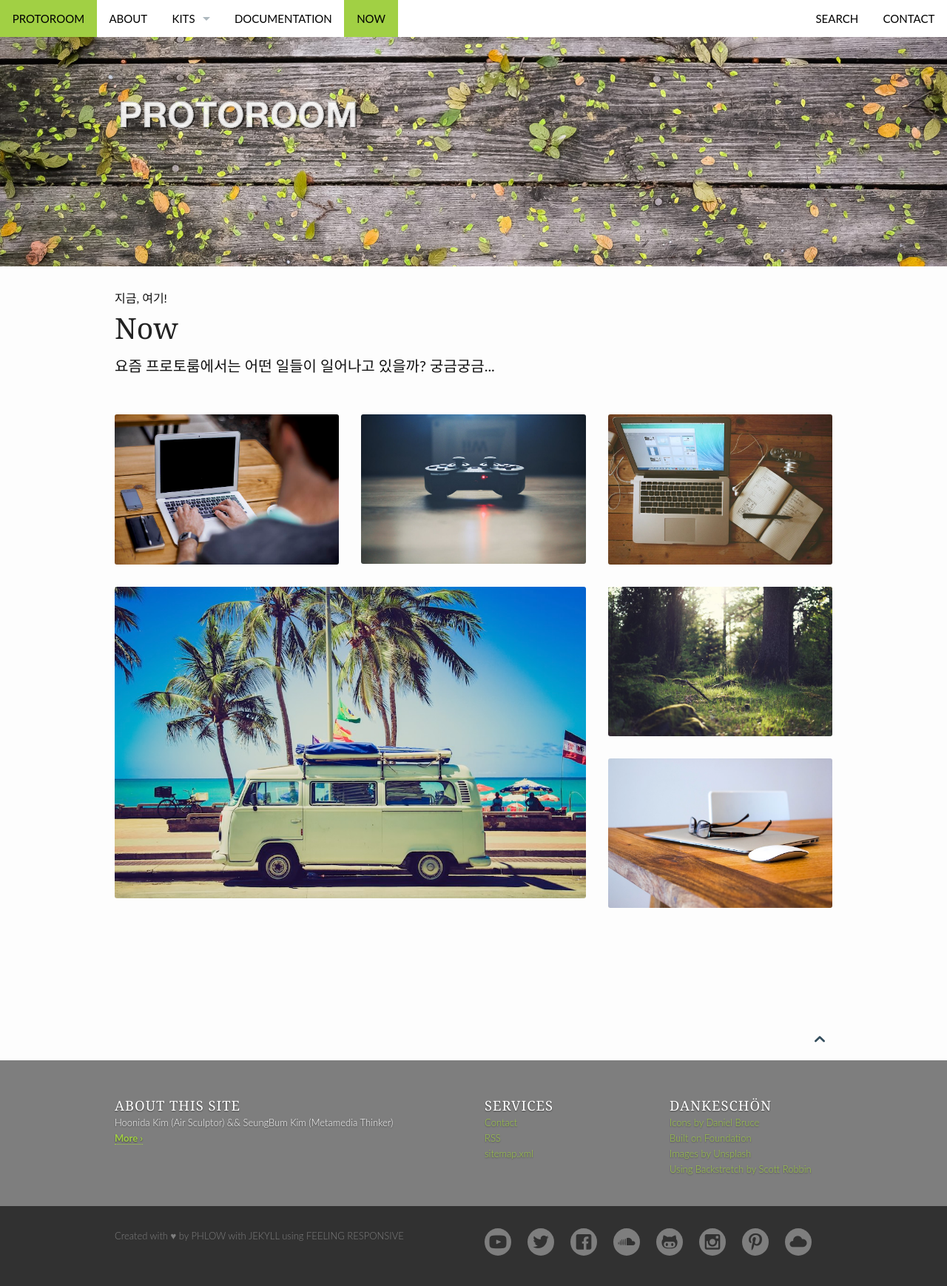
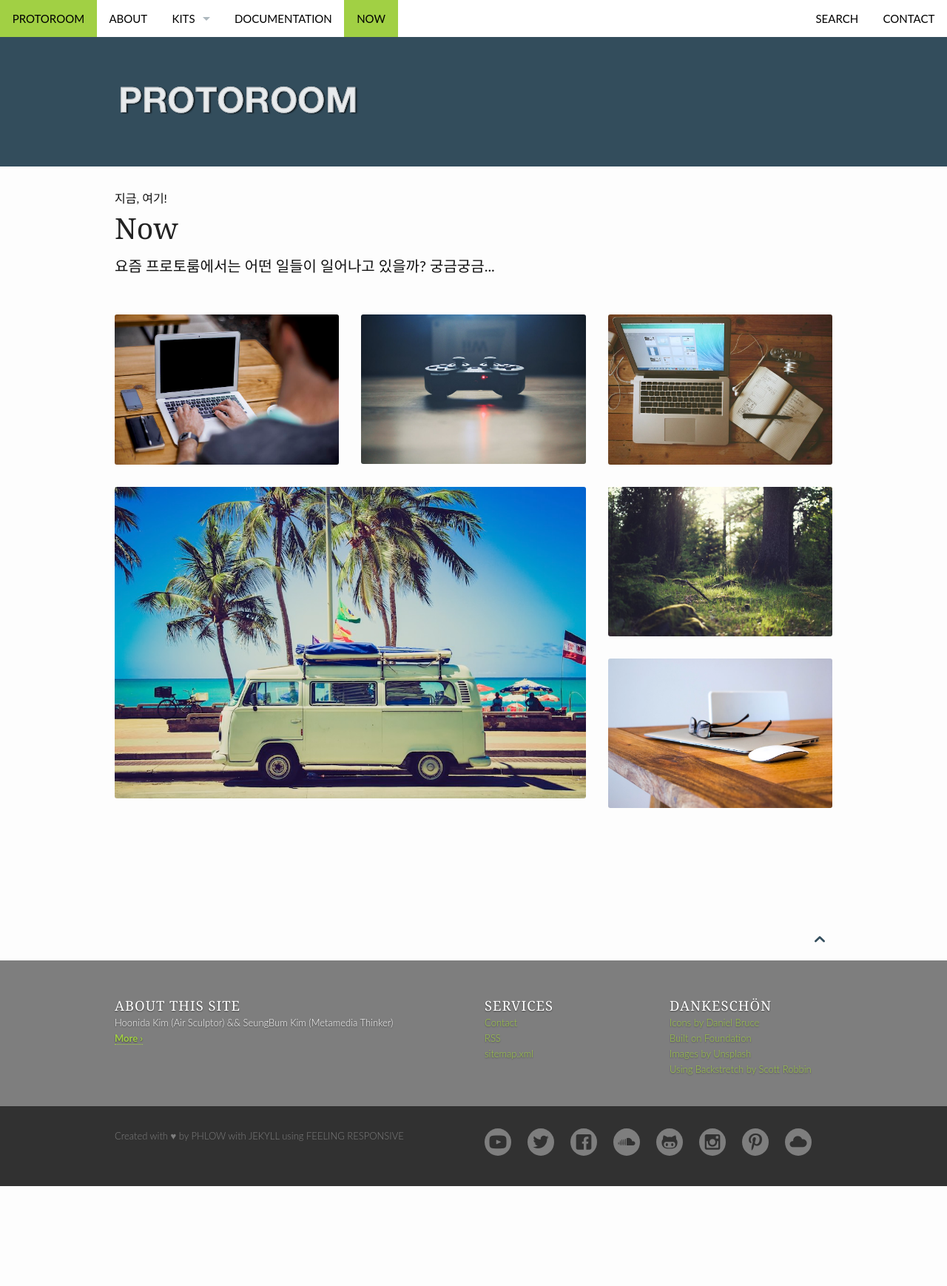
Before and after one commit to PROTOROOM/PROTOROOM, a Jekyll site: the page built from pages/now.md, in a window 1280 px wide. Shown: the whole page at 74% size. Built offline with Jekyll 4.4.1, drawn with Linux system fonts in a browser that asks for light colours; after the commit the page ends 1603 px from its top, so only the background shows below that.

Commit message:
remove header now

```diff
--- a/pages/now.md
+++ b/pages/now.md
@@ -3,8 +3,6 @@ layout: page-fullwidth
 title:  "Now"
 subheadline:  "지금, 여기!"
 teaser: "요즘 프로토룸에서는 어떤 일들이 일어나고 있을까? 궁금궁금... "
-header:
-   image_fullwidth: "unsplash_leaf_header.jpg"
 permalink: "/now/"
 ---
 <div class="row">
```
